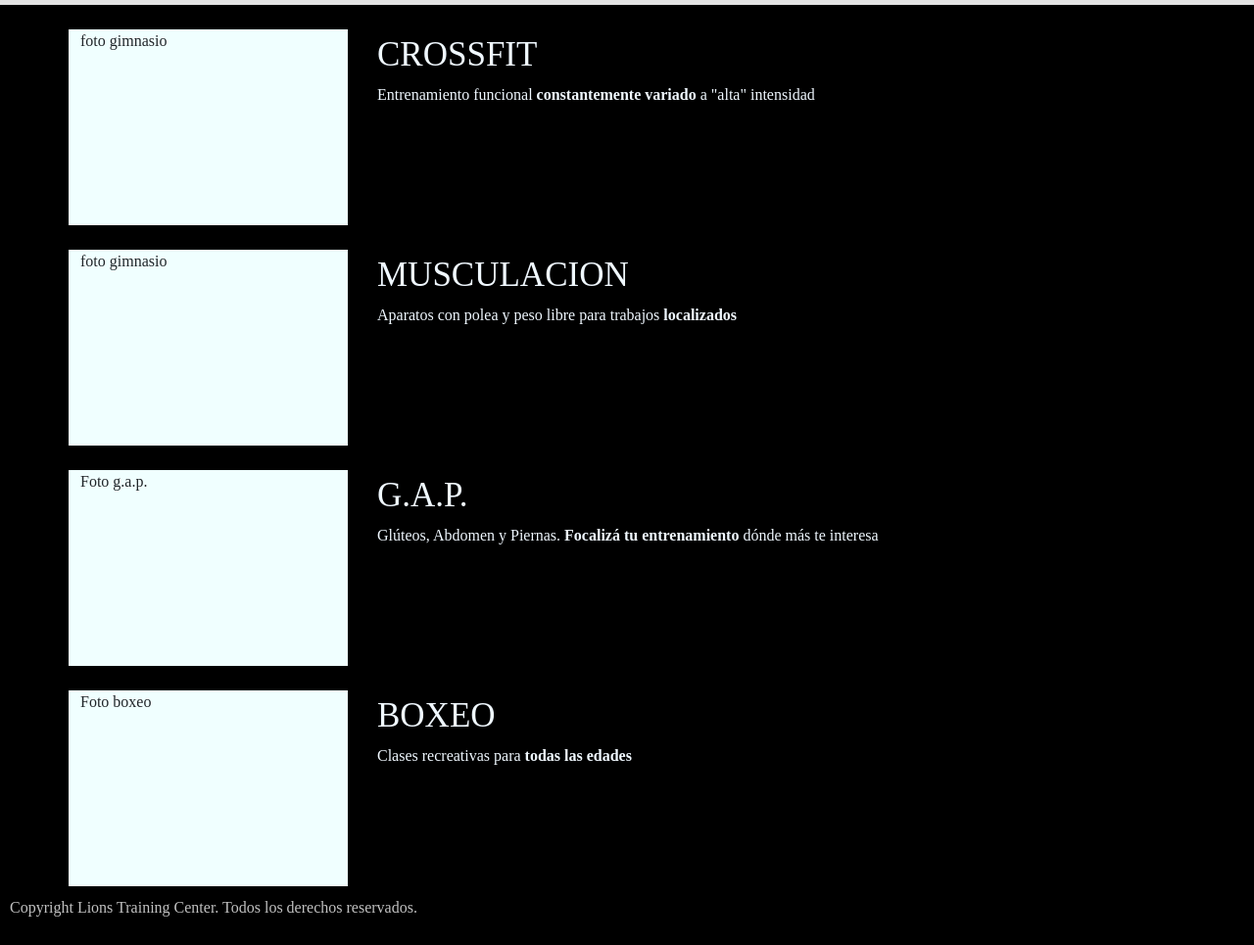
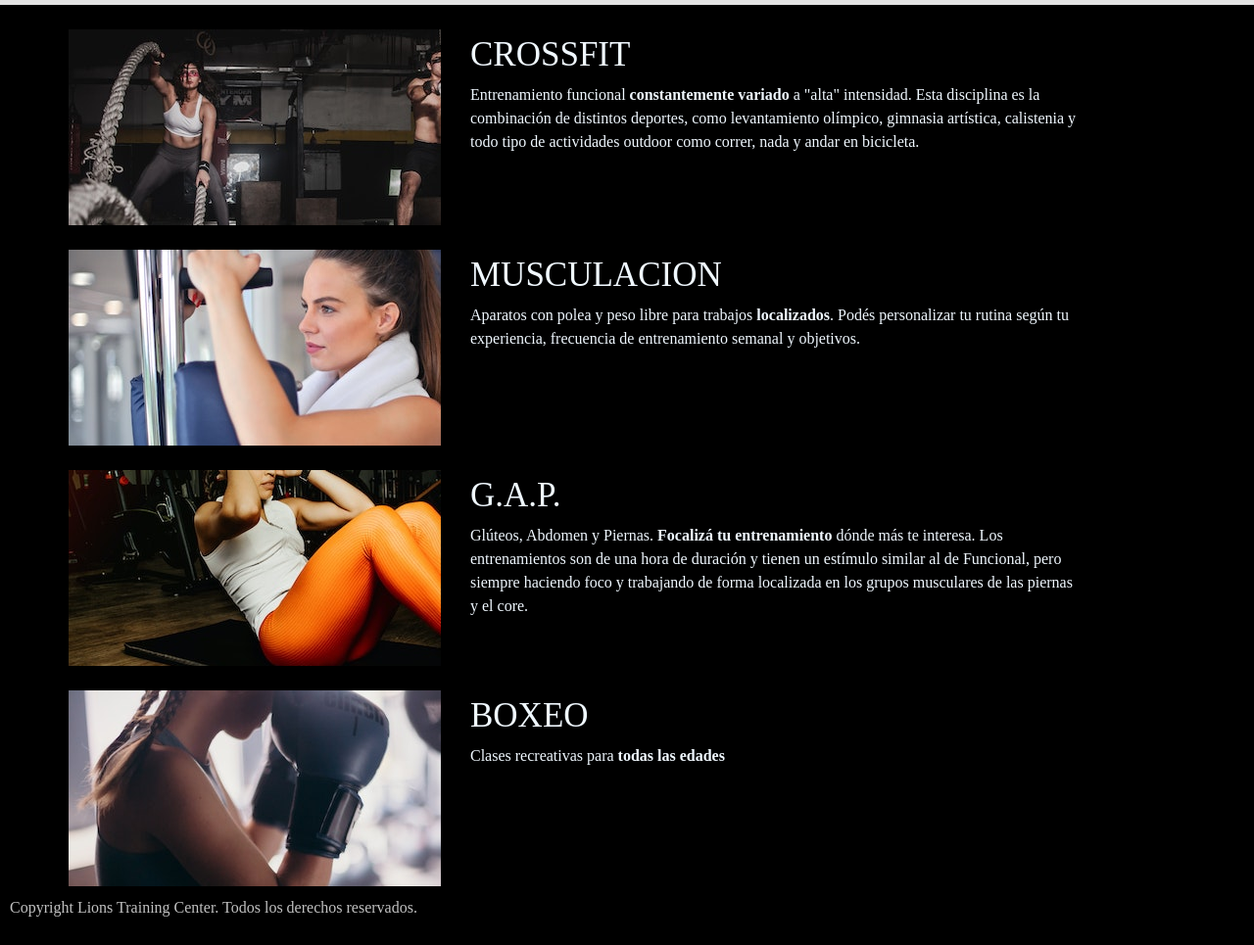
Before and after one commit to SantiDuro/2-PreEntrega-Coder, a plain HTML site: page pages/Actividades.html in a window 1280 px wide. Shown: the part 151-1116 px from the top of the page at 98% size. Drawn offline with nearby package versions, Linux system fonts and the light colour scheme.

Commit message:
Preentrega 2

```diff
--- a/css/estilos.css
+++ b/css/estilos.css
@@ -27,36 +27,13 @@
     grid-area: header;
     justify-content: space-between;
 }
-/* header div{
 
-    height: 150px;
-    margin: 0px;
-} */
 #logoprincipal{
 
     height: 130px;
     padding: 10px;
     margin-left: 20px;
 }
-/* nav ul li{
-    color: black;
-    text-decoration: none;
-    list-style-type: none;
-    text-align: right;
-    margin-right: 15px;
-    display: inline;
-    font-size: 16px;
-} */
-/* a{
-    text-decoration: none;
-    color: black;
-}
-nav{
-    margin: 0px;
-    padding-top: 50px;
-    padding-left: 400px;
-} */
-
 
 /*    Main   */
 .mainIndex{
@@ -186,13 +163,10 @@
 .ubicacion{
     font-size: 20px;
     text-align: right;
-
 }
 h3{
     display: inline;
-
     margin-top: 15px;
-
 }
 .acts1{
     height: 100%;
@@ -212,27 +186,12 @@
 }
 
 
-
-
 /*   Actividades   */
 
   .mainacts{
     background-color: black;
-
-
     grid-area: acts;
 }
-/* .redondear{
-    border-radius: 10px;
-    height: 275px;
-    width: 400px;
-    margin-left: 50px;
-    margin-top: 50px;
-} */
-/* .explicaciones{
-    display: flex;
-} */
-
 .infoact{
     padding-left: 30px;
     padding-top: 30px;
@@ -241,11 +200,29 @@
 div h4{
     font-size: 35px;
 }
-
-.foto-gimnasio{
-    background-color: azure;
+.foto-gap{
     height: 200px;
     margin-top: 25px;
+    background-image: url(../img/gap\ actividades\ desktop.jpg);
+    background-repeat: no-repeat;
+}
+.foto-crossfit{
+    height: 200px;
+    margin-top: 25px;
+    background-image: url(../img/crossfit\ atividades\ desktop.jpg);
+    background-repeat: no-repeat;
+}
+.foto-gimnasio{
+    height: 200px;
+    margin-top: 25px;
+    background-image: url(../img/musculacion\ actividades\ desktop.jpg);
+    background-repeat: no-repeat;
+}
+.foto-boxeo{
+    height: 200px;
+    margin-top: 25px;
+    background-image: url(../img/boxeo\ actividades\ resp.jpg);
+    background-repeat: no-repeat;
 }
 
 
@@ -302,8 +279,6 @@
     grid-area: footer;
 }
 
-
-
 /*   Contacto   */
 
 .mainContacto{
@@ -324,7 +299,6 @@
         width: 100%;
         display: grid;
         grid-template-columns: 1fr;
-
     }
     h1{
     color: rgb(172, 178, 183);
@@ -354,7 +328,6 @@
         width: 100%;
         text-align: center;
     }
-
     .multimedia{
         grid-template-columns: 100%;
         grid-area: multimedia;
@@ -417,7 +390,6 @@
         font-size: 24px;
         padding: 20px;
         }
-
     nav{
         margin: 0px;
         padding-top: 50px;
@@ -432,7 +404,6 @@
     h3{
     display: block;
     margin-top: 15px;
-
     }
     .ubicacion{
         text-align: center;
@@ -452,7 +423,6 @@
     }
     .redondear{
         display: none;
-
     }
     .explicaciones{
         display: flex;
@@ -466,8 +436,6 @@
         display: flex;
         flex-direction: column;
         justify-content: center;
-
-
     }
     div h4{
         font-size: 50px;
@@ -484,7 +452,6 @@
     .infoact__descripcion{
         text-align: center;
         font-size: 28px;
-
     }
     .row{
         margin-bottom: 10%;
--- a/pages/Actividades.html
+++ b/pages/Actividades.html
@@ -52,41 +52,37 @@
     <main class="mainacts">
       <div class="container">
           <div class="row">
-            <div class="foto-gimnasio col-lg-3 col-sm-12">
-              <p>foto gimnasio</p>
+            <div class="foto-crossfit col-lg-4 col-sm-12">
             </div>
               <div class="infoact col-lg-7 col-sm-12">
                   <h4 id="CROSSFIT">
                       CROSSFIT
                   </h4>
-                  <p class="infoact__descripcion">Entrenamiento funcional <strong>constantemente variado</strong> a "alta" intensidad</p>
+                  <p class="infoact__descripcion">Entrenamiento funcional <strong>constantemente variado</strong> a "alta" intensidad. Esta disciplina es la combinación de distintos deportes, como levantamiento olímpico, gimnasia artística, calistenia y todo tipo de actividades outdoor como correr, nada y andar en bicicleta.</p>
               </div>
           </div>
           <div class="row">
-            <div class="foto-gimnasio col-lg-3 col-sm-12">
-              <p>foto gimnasio</p>
+            <div class="foto-gimnasio col-lg-4 col-sm-12">
             </div>
               <div class="infoact col-lg-7 col-sm-12">
                   <h4 id="MUSCULACION">
                       MUSCULACION
                   </h4>
-                  <p class="infoact__descripcion">Aparatos con polea y peso libre para trabajos <strong>localizados</strong></p>
+                  <p class="infoact__descripcion">Aparatos con polea y peso libre para trabajos <strong>localizados</strong>. Podés personalizar tu rutina según tu experiencia, frecuencia de entrenamiento semanal y objetivos.</p>
               </div>
           </div>
           <div class="row">
-            <div class="foto-gimnasio col-lg-3 col-sm-12">
-                <p>Foto g.a.p.</p>
+            <div class="foto-gap col-lg-4 col-sm-12">
             </div>
               <div class="infoact col-lg-7 col-sm-12">
                   <h4>
                       G.A.P.
                   </h4>
-                  <p class="infoact__descripcion">Glúteos, Abdomen y Piernas. <strong>Focalizá tu entrenamiento</strong> dónde más te interesa</p>
+                  <p class="infoact__descripcion">Glúteos, Abdomen y Piernas. <strong>Focalizá tu entrenamiento</strong> dónde más te interesa. Los entrenamientos son de una hora de duración y tienen un estímulo similar al de Funcional, pero siempre haciendo foco y trabajando de forma localizada en los grupos musculares de las piernas y el core.</p>
               </div>
           </div>
           <div class="row">
-            <div class="foto-gimnasio col-lg-3 col-sm-12">
-              <p>Foto boxeo</p>
+            <div class="foto-boxeo col-lg-4 col-sm-12">
             </div>
               <div class="infoact col-lg-7 col-sm-12">
                   <h4>
```
Also changed, not shown: img/boxeo actividadaes desktop.jpg (added), img/boxeo actividades resp.jpg (added), img/crossfit atividades desktop.jpg (added), img/gap actividades desktop.jpg (added), img/musculacion actividades desktop.jpg (added).
